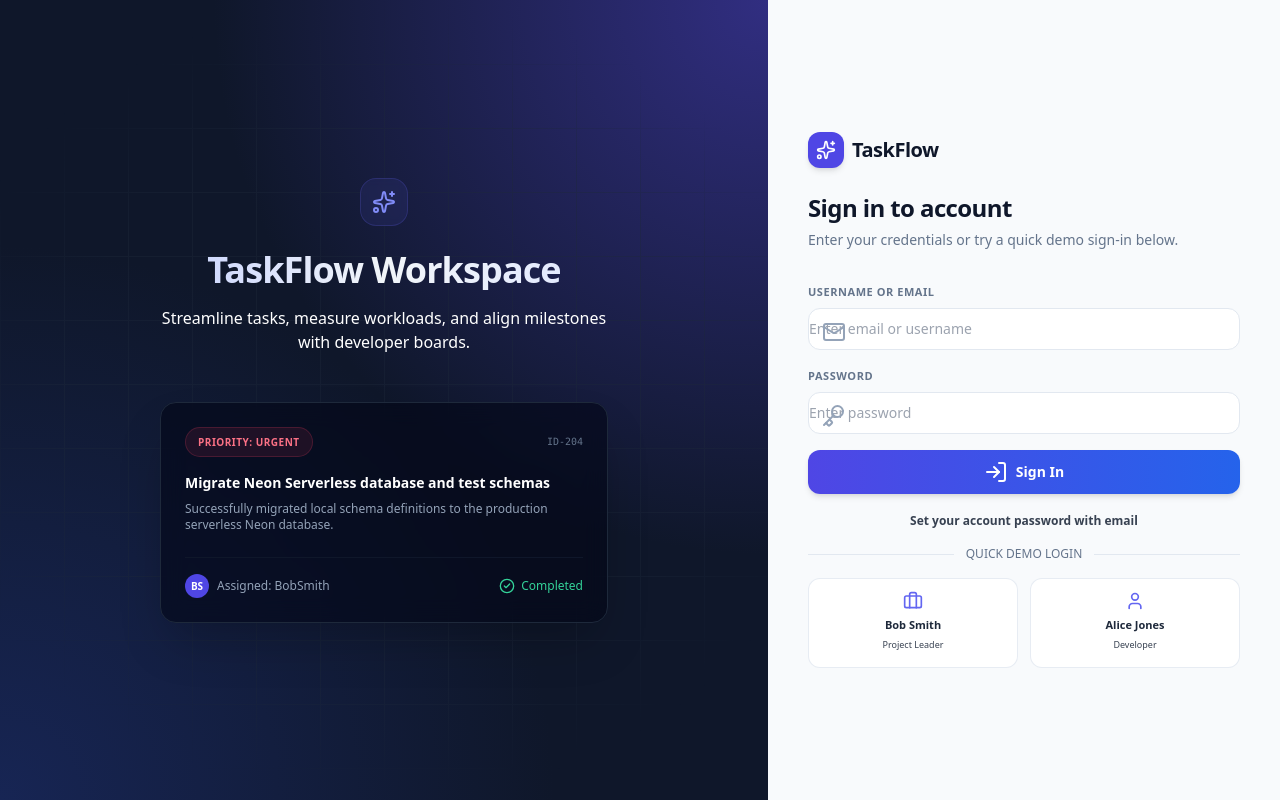
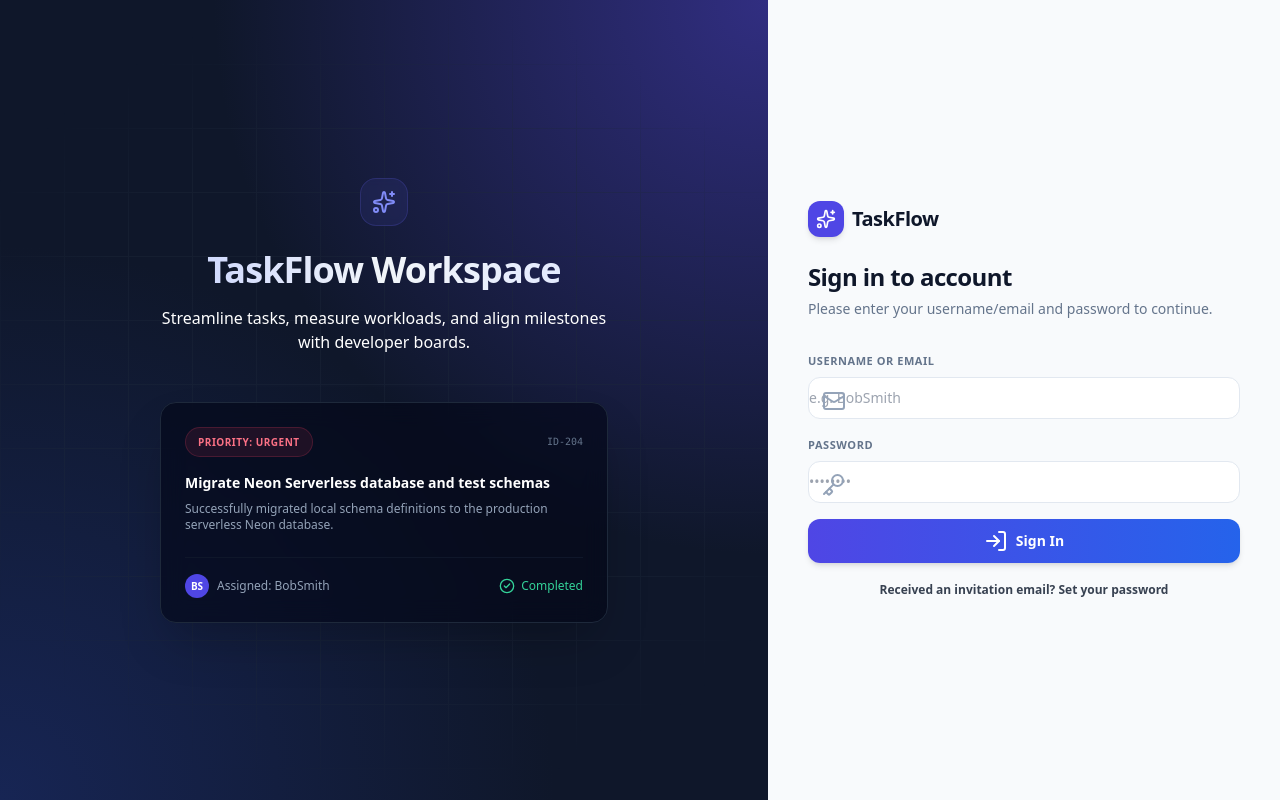
Before and after one commit to yhprasadhew/projectmanagement-next, a Next.js app in the folder client/: page / in a window 1280 px wide. Built offline with nearby package versions, Linux system fonts and the light colour scheme; no server answers.

Commit message:
login page edited

```diff
--- a/client/src/components/auth/LoginView.tsx
+++ b/client/src/components/auth/LoginView.tsx
@@ -1,7 +1,7 @@
 "use client";
 
 import React, { useState } from "react";
-import { LogIn, ShieldAlert, Mail, Key, Sparkles, ArrowLeft, KeyRound, Briefcase, User, CheckCircle2 } from "lucide-react";
+import { LogIn, ShieldAlert, Mail, Key, Sparkles, ArrowLeft, KeyRound, CheckCircle2 } from "lucide-react";
 import axios from "axios";
 
 type Props = {
@@ -43,36 +43,6 @@ export default function LoginView({ onLoginSuccess }: Props) {
       setError(
         err.response?.data?.message ||
           "Authentication failed. Please check your credentials."
-      );
-    } finally {
-      setIsLoading(false);
-    }
-  };
-
-  const handleDemoLogin = async (username: string) => {
-    setIsLoading(true);
-    setError("");
-    setSuccessMessage("");
-
-    try {
-      const response = await axios.post(
-        `${process.env.NEXT_PUBLIC_API_BASE_URL}/auth/login`,
-        {
-          usernameOrEmail: username,
-          password: "password123",
-        }
-      );
-
-      const { token, user } = response.data;
-      localStorage.setItem("authToken", token);
-      localStorage.setItem("authUser", JSON.stringify(user));
-
-      onLoginSuccess(token, user);
-    } catch (err: any) {
-      console.error(err);
-      setError(
-        err.response?.data?.message ||
-          `Failed to sign in automatically as ${username}.`
       );
     } finally {
       setIsLoading(false);
@@ -180,7 +150,7 @@ export default function LoginView({ onLoginSuccess }: Props) {
         <div className="w-full max-w-md">
 
           {/* Logo / Header */}
-          <div className="mb-8">
+          <div className="mb-8 text-center lg:text-left">
             <div className="flex items-center justify-center lg:justify-start gap-2">
               <div className="h-9 w-9 rounded-xl bg-indigo-600 flex items-center justify-center text-white shadow-md">
                 <Sparkles className="h-5 w-5" />
@@ -193,7 +163,7 @@ export default function LoginView({ onLoginSuccess }: Props) {
             </h2>
             <p className="mt-1.5 text-sm text-slate-500 dark:text-slate-400">
               {viewMode === "login"
-                ? "Enter your credentials or try a quick demo sign-in below."
+                ? "Please enter your username/email and password to continue."
                 : "Invited members can configure their access credentials."
               }
             </p>
@@ -226,7 +196,7 @@ export default function LoginView({ onLoginSuccess }: Props) {
                   <input
                     type="text"
                     required
-                    placeholder="Enter email or username"
+                    placeholder="e.g. BobSmith"
                     value={email}
                     onChange={(e) => setEmail(e.target.value)}
                     className="w-full rounded-xl border border-slate-200 bg-white pl-10.5 pr-4 py-2.5 text-sm text-slate-900 outline-none transition-all focus:border-indigo-600 focus:ring-1 focus:ring-indigo-600 dark:border-slate-800 dark:bg-slate-900/40 dark:text-white dark:focus:border-indigo-500 dark:focus:ring-indigo-500"
@@ -243,7 +213,7 @@ export default function LoginView({ onLoginSuccess }: Props) {
                   <input
                     type="password"
                     required
-                    placeholder="Enter password"
+                    placeholder="••••••••"
                     value={password}
                     onChange={(e) => setPassword(e.target.value)}
                     className="w-full rounded-xl border border-slate-200 bg-white pl-10.5 pr-4 py-2.5 text-sm text-slate-900 outline-none transition-all focus:border-indigo-600 focus:ring-1 focus:ring-indigo-600 dark:border-slate-800 dark:bg-slate-900/40 dark:text-white dark:focus:border-indigo-500 dark:focus:ring-indigo-500"
@@ -267,44 +237,7 @@ export default function LoginView({ onLoginSuccess }: Props) {
                   onClick={toggleView}
                   className="text-xs font-semibold text-indigo-650 dark:text-indigo-400 hover:underline"
                 >
-                  Set your account password with email
-                </button>
-              </div>
-
-              {/* Divider */}
-              <div className="relative my-8">
-                <div className="absolute inset-0 flex items-center">
-                  <div className="w-full border-t border-slate-200 dark:border-slate-800" />
-                </div>
-                <div className="relative flex justify-center text-xs uppercase">
-                  <span className="bg-slate-50 px-3 text-slate-500 dark:bg-slate-950 dark:text-slate-550">
-                    Quick demo login
-                  </span>
-                </div>
-              </div>
-
-              {/* Demo Account Cards */}
-              <div className="grid grid-cols-2 gap-3">
-                <button
-                  type="button"
-                  disabled={isLoading}
-                  onClick={() => handleDemoLogin("BobSmith")}
-                  className="flex flex-col items-center justify-center p-3 rounded-xl border border-slate-200/80 bg-white hover:bg-slate-100 hover:border-slate-300 dark:border-slate-800 dark:bg-slate-900/20 dark:hover:bg-slate-900/50 transition-all text-center group disabled:opacity-50 active:scale-95"
-                >
-                  <Briefcase className="h-5 w-5 text-indigo-500 mb-1 group-hover:scale-110 transition-transform" />
-                  <span className="text-[11px] font-bold text-slate-800 dark:text-slate-200">Bob Smith</span>
-                  <span className="text-[9px] text-slate-450 dark:text-slate-500">Project Leader</span>
-                </button>
-
-                <button
-                  type="button"
-                  disabled={isLoading}
-                  onClick={() => handleDemoLogin("AliceJones")}
-                  className="flex flex-col items-center justify-center p-3 rounded-xl border border-slate-200/80 bg-white hover:bg-slate-100 hover:border-slate-300 dark:border-slate-800 dark:bg-slate-900/20 dark:hover:bg-slate-900/50 transition-all text-center group disabled:opacity-50 active:scale-95"
-                >
-                  <User className="h-5 w-5 text-indigo-500 mb-1 group-hover:scale-110 transition-transform" />
-                  <span className="text-[11px] font-bold text-slate-800 dark:text-slate-200">Alice Jones</span>
-                  <span className="text-[9px] text-slate-450 dark:text-slate-500">Developer</span>
+                  Received an invitation email? Set your password
                 </button>
               </div>
 
```
